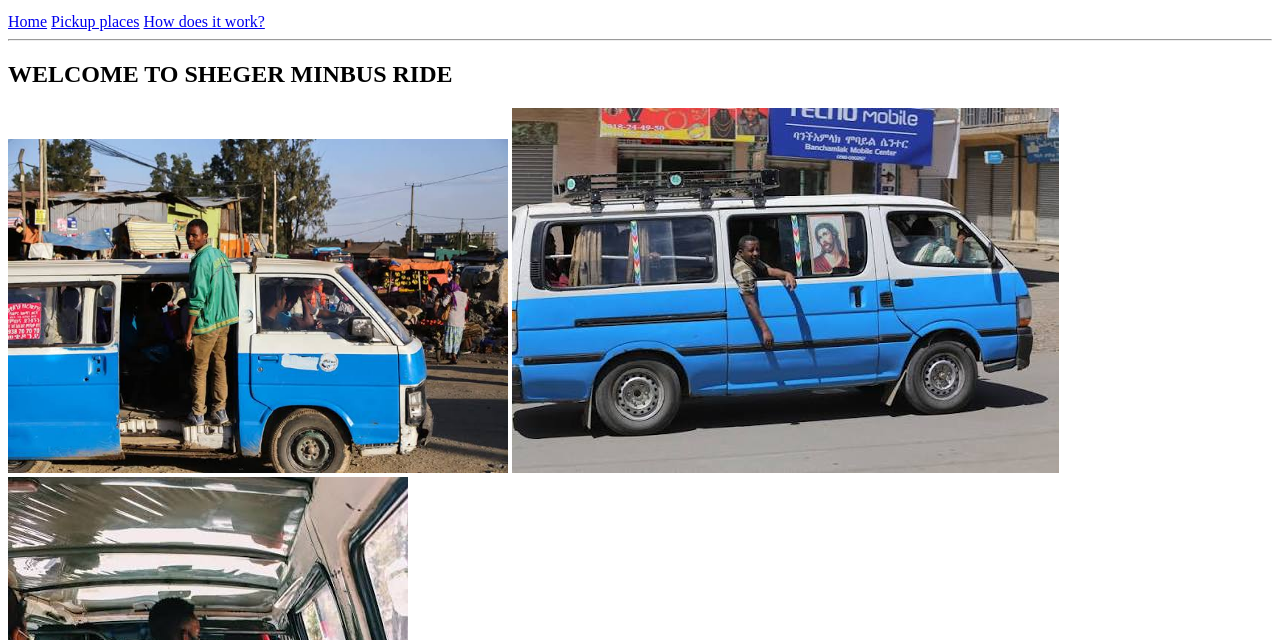
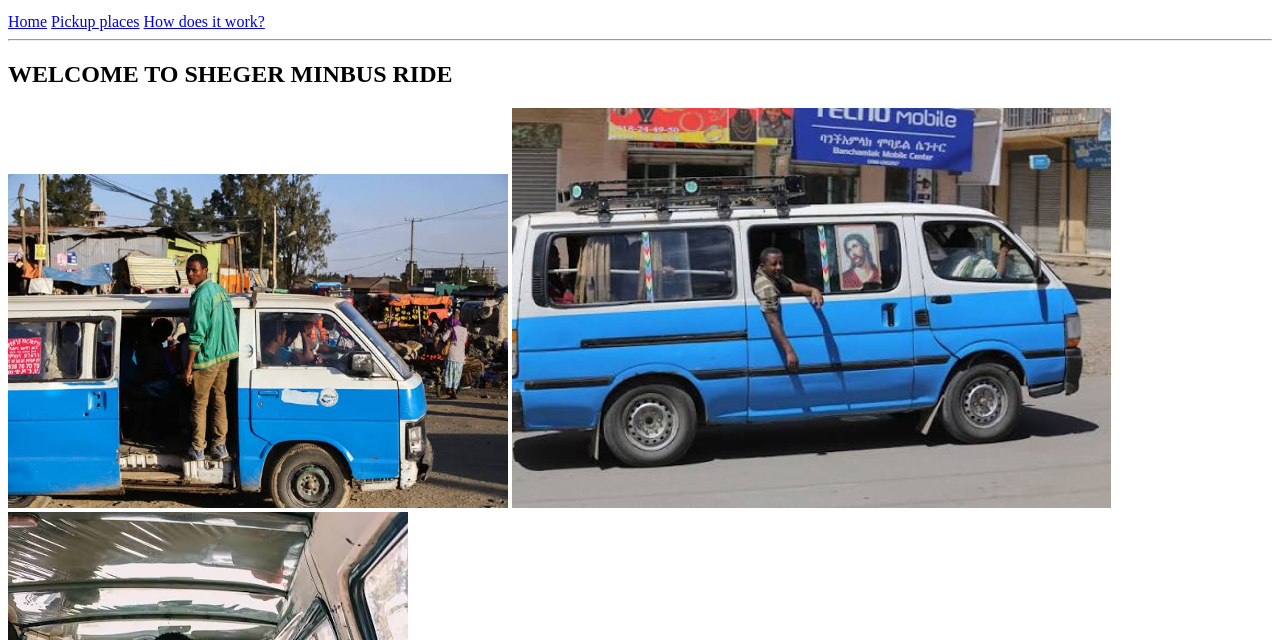
Before and after one commit to EyerusalemTigistu/-sheger-minbus, a plain HTML site: page index.html in a window 1280 px wide. Shown: the part 101-741 px from the top of the page. Drawn offline with Linux system fonts and the light colour scheme.

Commit message:
Update homepage and how it works page

```diff
--- a/index.html
+++ b/index.html
@@ -37,7 +37,7 @@
             <h2>WELCOME TO SHEGER MINBUS RIDE</h2>
 
             <img src="images/image.png" alt="this is the picture of white and blue  minbus taxi"  width="500">
-            <img src="images/image1.png" alt="this is the picture of white and blue  minbus taxi" hight="400">
+            <img src="images/image1.png" alt="this is the picture of white and blue  minbus taxi" height="400">
 
             <img src ="images/image2.png" alt="this is the picture of white and blue  minbus taxi" width="400">
             <img src="images/image4.png" alt="this is the picture of white and blue  minbus taxi" width="500">
@@ -83,10 +83,10 @@
                 <li><a href="pickup.html#megenana/shola">4kilo to meganana/shola></a></li>
                 <li><a href="pickup.html#semit">4kilo to semit></a></li>
              <li><a href="pickup.html#kilo">4kilo to 6kilo></a></li>
-                             <li><a href="pickup.html#ferency">4kilo to ferency></a></li>
-                                             <li><a href="pickup.html#semit">4kilo to semit></a></li>
-                                                             <li><a href="pickup.html#pissa">4kilo to pissa></a></li>
-                                                                             <li><a href="pickup.html#atobes tera">4kilo to atobes tere></a></li>
+            <li><a href="pickup.html#ferency">4kilo to ferency></a></li>
+             <li><a href="pickup.html#semit">4kilo to semit></a></li>
+             <li><a href="pickup.html#pissa">4kilo to pissa></a></li>
+             <li><a href="pickup.html#atobes tera">4kilo to atobes tere></a></li>
             </ul>
 
 
```
Also changed, not shown: how-does-it-work.html (+4 -4 lines).
